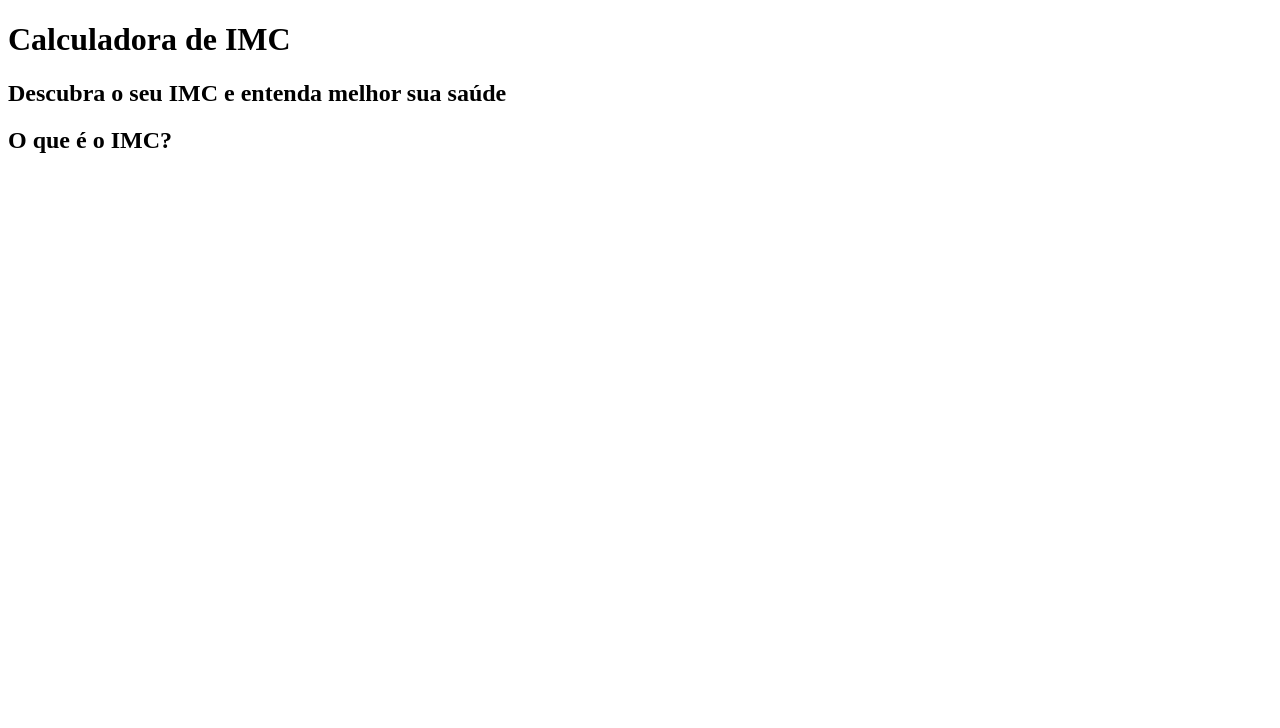
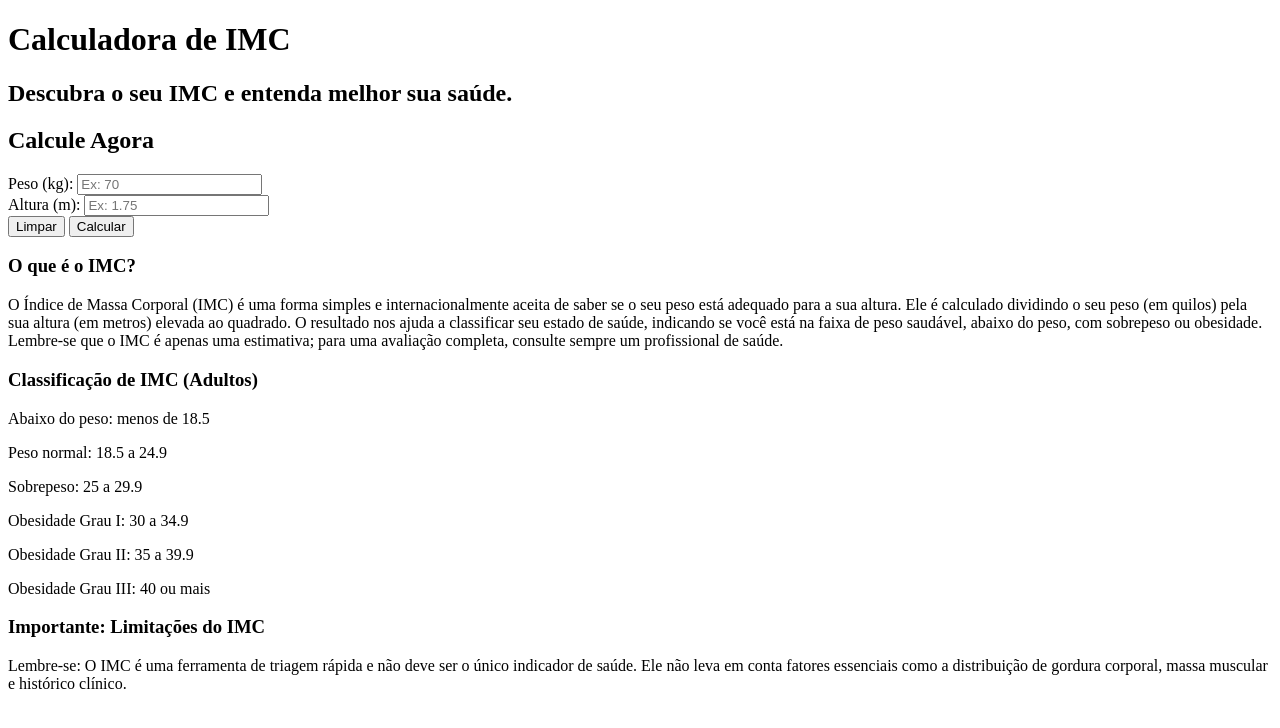
Before and after one commit to VitorVieira28/calculadora-imc-ascii, a plain HTML site: page index.html in a window 1280 px wide. Drawn offline with Linux system fonts and the light colour scheme.

Commit message:
Estrutura HTML feita

```diff
--- a/index.html
+++ b/index.html
@@ -1,15 +1,64 @@
 <!DOCTYPE html>
 <html lang="pt-br">
 <head>
-    <link rel="stylesheet" href="style.css">
     <meta charset="UTF-8">
     <meta name="viewport" content="width=device-width, initial-scale=1.0">
-    <link rel="shortcut icon" href="faviconIMC.ico" type="image/x-icon">
-    <title>Calculadora IMC</title>
+    <link rel="stylesheet" href="style.css">
+    <link rel="shortcut icon" href="imagens/laranja2.ico" type="image/x-icon">
+    <title>Calculadora IMC - ASCII Challenge</title>
 </head>
 <body>
-    <h1>Calculadora de IMC</h1>
-    <h2>Descubra o seu IMC e entenda melhor sua saúde</h2>
-    <h2>O que é o IMC? </h2>
+
+    <header>
+        <h1>Calculadora de IMC</h1>
+        <h2 class="subtitulo">Descubra o seu IMC e entenda melhor sua saúde.</h2>
+    </header>
+
+    <main>
+        <section id="calculadora" class="card">
+            <h2>Calcule Agora</h2>
+
+            <form id="imc-form">
+                <div class="input-group">
+                    <label for="peso">Peso (kg):</label>
+                    <input type="number" id="peso" step="0.1" placeholder="Ex: 70" required>
+                </div>
+
+                <div class="input-group">
+                    <label for="altura">Altura (m):</label>
+                    <input type="number" id="altura" step="0.01" placeholder="Ex: 1.75" required>
+                </div>
+
+                <div class="botoes-grupo">
+                    <button type="reset" class="btn-limpar">Limpar</button>
+                    <button type="submit" class="btn-calcular">Calcular</button>
+                </div>
+            </form>
+
+            <div id="resultado" class="resultado-box" style="display: none;">
+                </div>
+        </section>
+
+        <section id="explicacao-imc">
+            <h3>O que é o IMC?</h3>
+            <p>O Índice de Massa Corporal (IMC) é uma forma simples e internacionalmente aceita de saber se o seu peso está adequado para a sua altura. Ele é calculado dividindo o seu peso (em quilos) pela sua altura (em metros) elevada ao quadrado. O resultado nos ajuda a classificar seu estado de saúde, indicando se você está na faixa de peso saudável, abaixo do peso, com sobrepeso ou obesidade. Lembre-se que o IMC é apenas uma estimativa; para uma avaliação completa, consulte sempre um profissional de saúde.</p>
+        </section>
+
+        <section id="classificacao-imc">
+            <h3>Classificação de IMC (Adultos)</h3>
+            <p>Abaixo do peso: menos de 18.5</p>
+            <p>Peso normal: 18.5 a 24.9</p>
+            <p>Sobrepeso: 25 a 29.9</p>
+            <p>Obesidade Grau I: 30 a 34.9</p>
+            <p>Obesidade Grau II: 35 a 39.9</p>
+            <p>Obesidade Grau III: 40 ou mais</p>
+        </section>
+        <section id="limitacoes-imc">
+            <h3>Importante: Limitações do IMC</h3>
+            <p>Lembre-se: O IMC é uma ferramenta de triagem rápida e não deve ser o único indicador de saúde. Ele não leva em conta fatores essenciais como a distribuição de gordura corporal, massa muscular e histórico clínico.</p>
+        </section>
+    </main>
+
+    <script src="script.js" defer></script>
 </body>
 </html>
```
